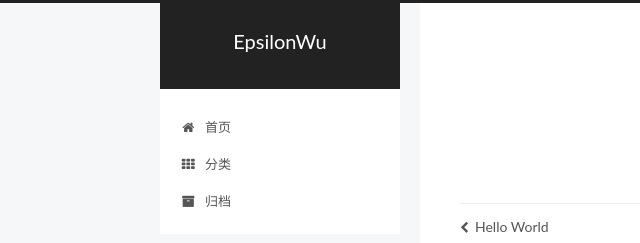
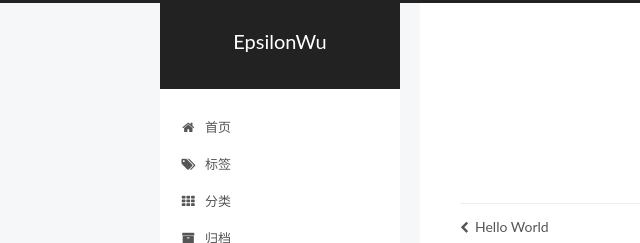
Before and after one commit to EpsilonWu/EpsilonWu.github.io, a plain HTML site: page 2020/04/16/hello-world-1/index.html in a window 1280 px wide. Shown: the top 243 px of the page, 0-640 px from the left. Drawn offline with Linux system fonts and the light colour scheme.

Commit message:
Site updated: 2020-04-17 09:39:26

```diff
--- a/2020/04/16/hello-world-1/index.html
+++ b/2020/04/16/hello-world-1/index.html
@@ -184,6 +184,16 @@
               <i class="menu-item-icon fa fa-fw fa-home"></i> <br />
 
             首页
+          </a>
+        </li>
+
+
+        <li class="menu-item menu-item-tags">
+          <a href="/tags/" rel="section">
+
+              <i class="menu-item-icon fa fa-fw fa-tags"></i> <br />
+
+            标签
           </a>
         </li>
 
--- a/css/main.css
+++ b/css/main.css
@@ -1823,7 +1823,7 @@ pre .javascript .function {
   width: 4px;
   height: 4px;
   border-radius: 50%;
-  background: #9586ff;
+  background: #9d2262;
 }
 .links-of-blogroll {
   font-size: 13px;
```
Also changed, not shown: 2020/04/16/hello-world/index.html (+10 -0 lines), archives/2020/04/index.html (+10 -0 lines), archives/2020/index.html (+10 -0 lines), archives/index.html (+10 -0 lines), categories/index.html (+10 -0 lines), categories/test/index.html (+10 -0 lines), index.html (+10 -0 lines).
